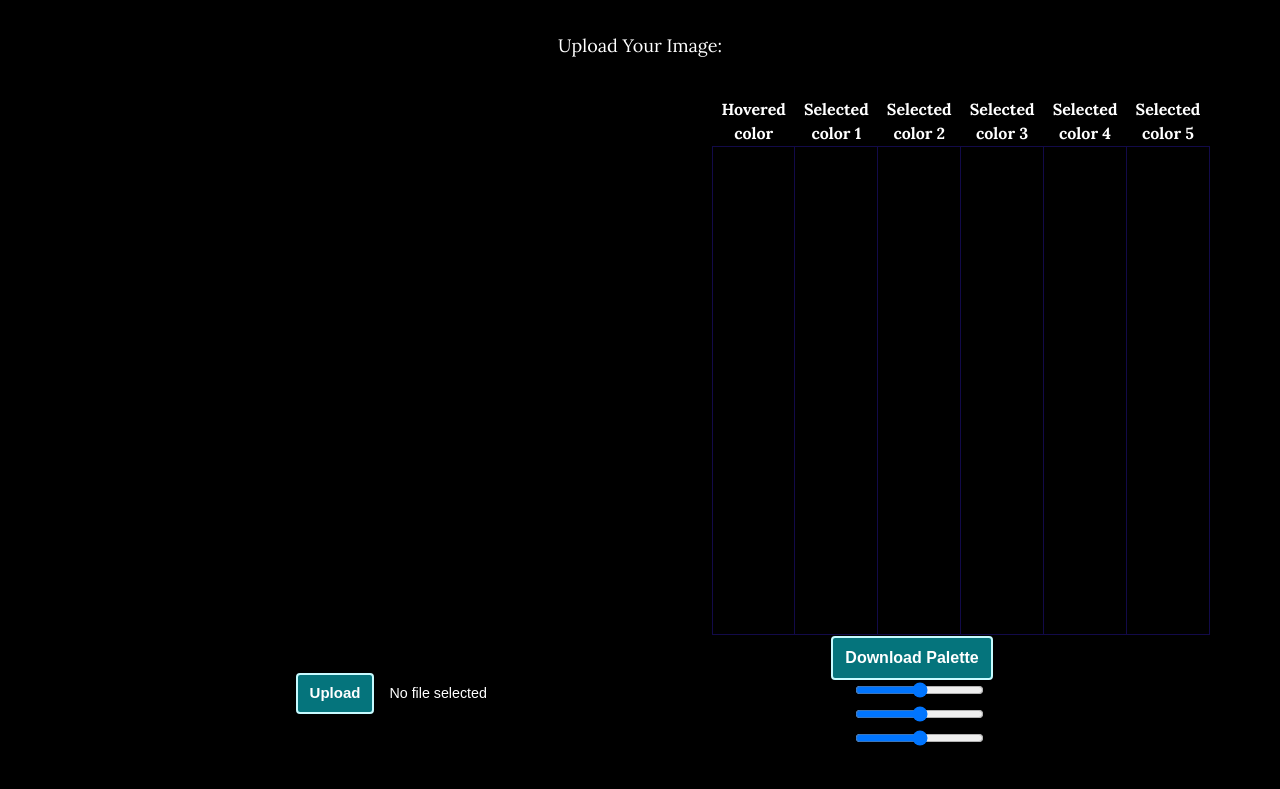
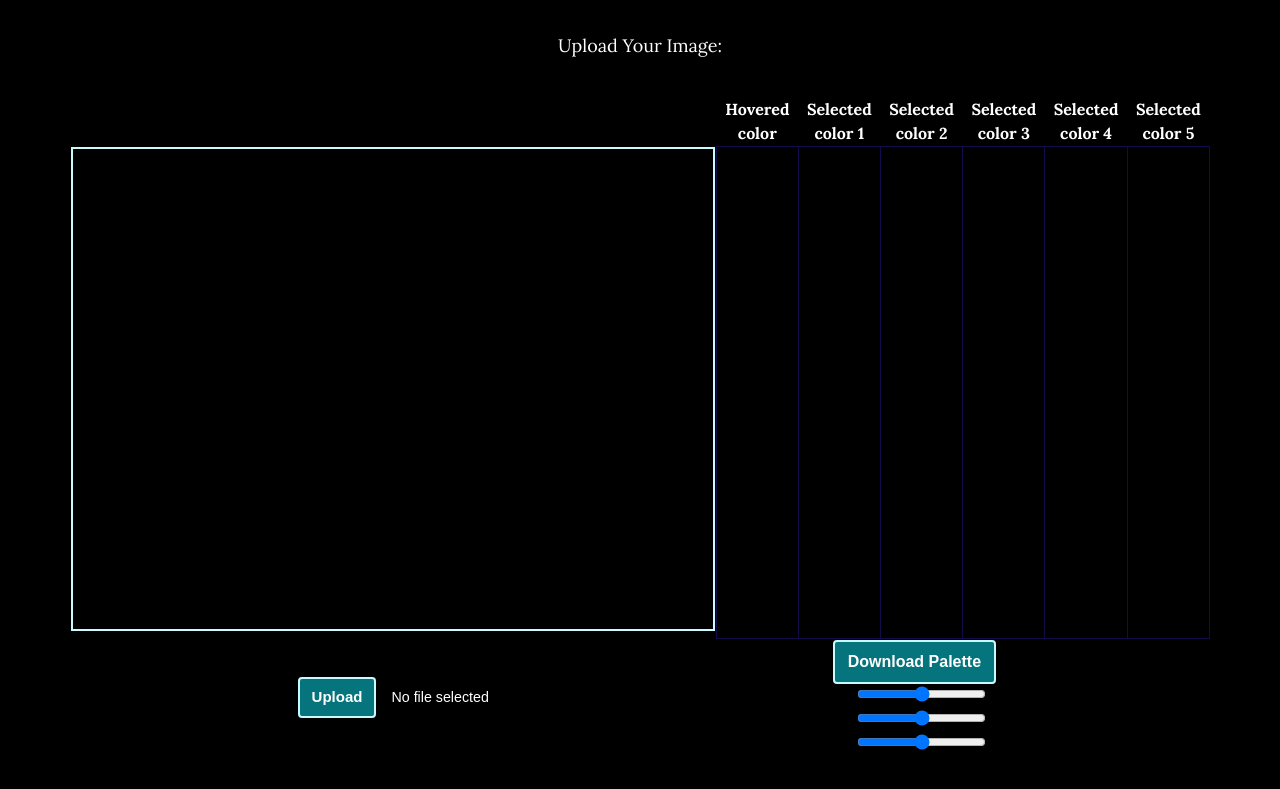
Before and after one commit to thumun/PalettePicker, a plain HTML site: page index.html in a window 1280 px wide. Shown: the part 1233-2022 px from the top of the page. Drawn offline with nearby package versions, Linux system fonts and the light colour scheme.

Commit message:
border to canvas

```diff
--- a/assets/css/colorpicker.css
+++ b/assets/css/colorpicker.css
@@ -72,3 +72,7 @@
 .download__button:active {
   background: #1f126e;
 }
+
+#canvas{
+  border: 2px solid #c7fbff;
+}
```
